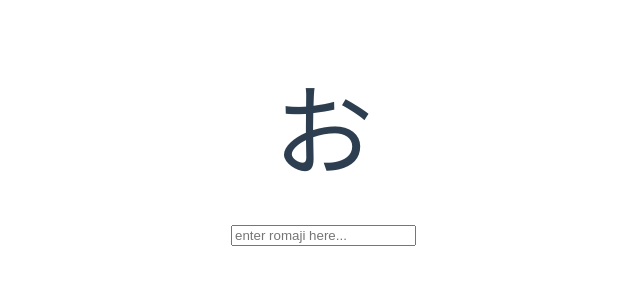
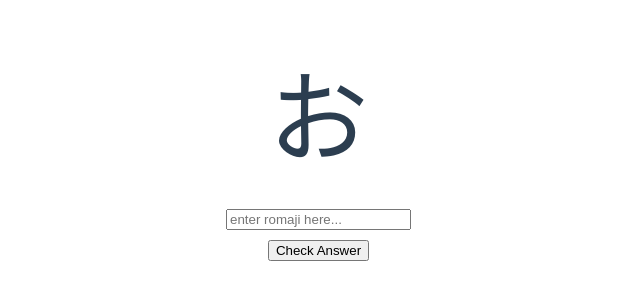
Before and after one commit to berkaykarlik/japanese_teacher, a Vue app: page / in a window 1280 px wide. Shown: the part 250-550 px from the top of the page, without its empty margins (224-864 px from the left). Built offline with nearby package versions, Linux system fonts and the light colour scheme.

Commit message:
add: check answer, update if true

```diff
--- a/src/components/Recognize.vue
+++ b/src/components/Recognize.vue
@@ -2,7 +2,8 @@
 <template>
 <div>
     <p id="letter_p"> {{letter}}</p>
-    <input type="text" id="answer" name="answer_textbox" placeholder="enter romaji here...">
+    <input v-model="answer" type="text" id="answer" name="answer_textbox" placeholder="enter romaji here...">
+    <button @click="check_answer">Check Answer</button>
 </div>
 </template>
 
@@ -38,6 +39,15 @@
         return keys[keys.length * Math.random() << 0];
     };
 
+    function check_answer () {
+        if (answer.value == BASIC_ROMAJI[letter.value]) {
+            alert("Correct!");
+            letter.value = random_letter();
+        } else {
+            alert("Incorrect!");
+        }
+    }
+
     letter.value = random_letter();
 
 </script>
@@ -45,15 +55,16 @@
 
 <style>
 div {
-    display: flexbox;
+    display: flex;
     flex-direction: column;
-    text-align: center;
+    justify-content:  center;
+    align-items: center;
+    gap: 10px;
 }
 
 #letter_p {
     font-size: 100px;
     font-family: "Hiragino Kaku Gothic ProN", Meiryo, sans-serif;
-    margin-bottom: 10px;
 }
 
 </style>
```
